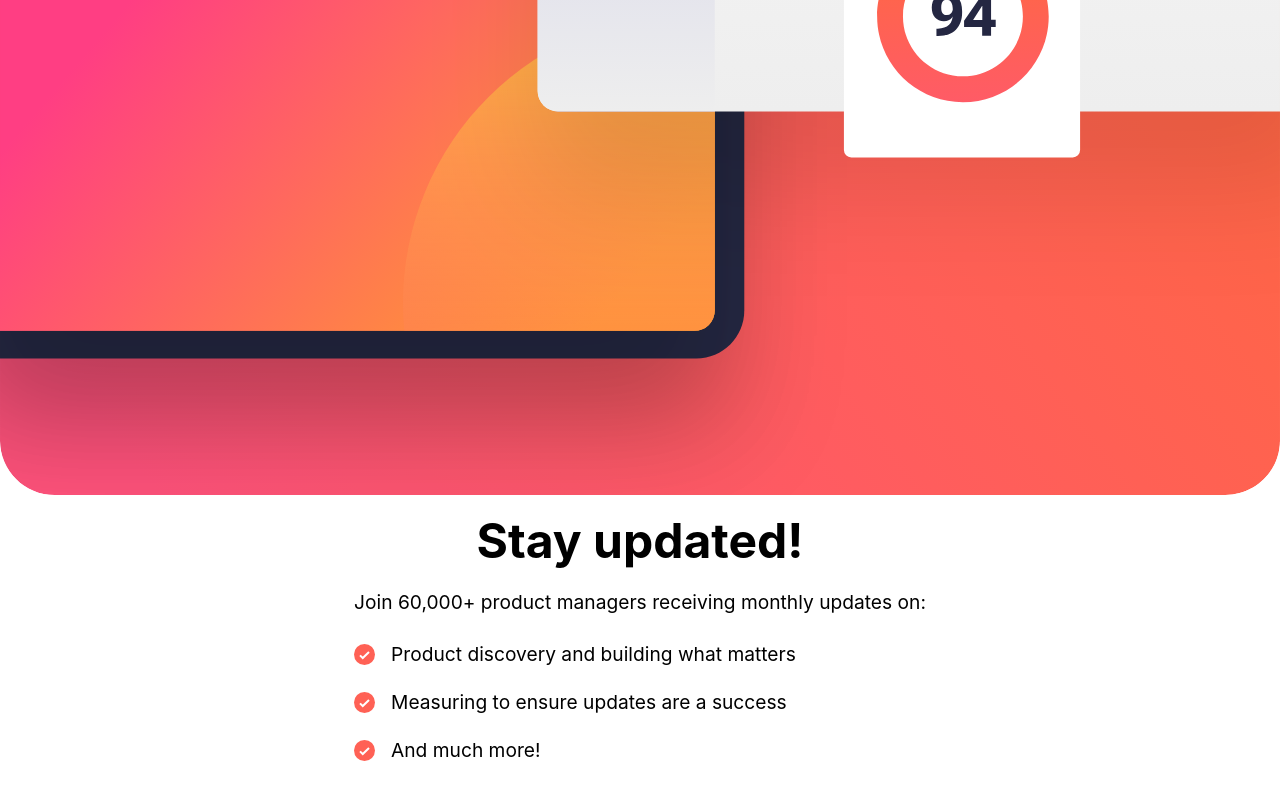
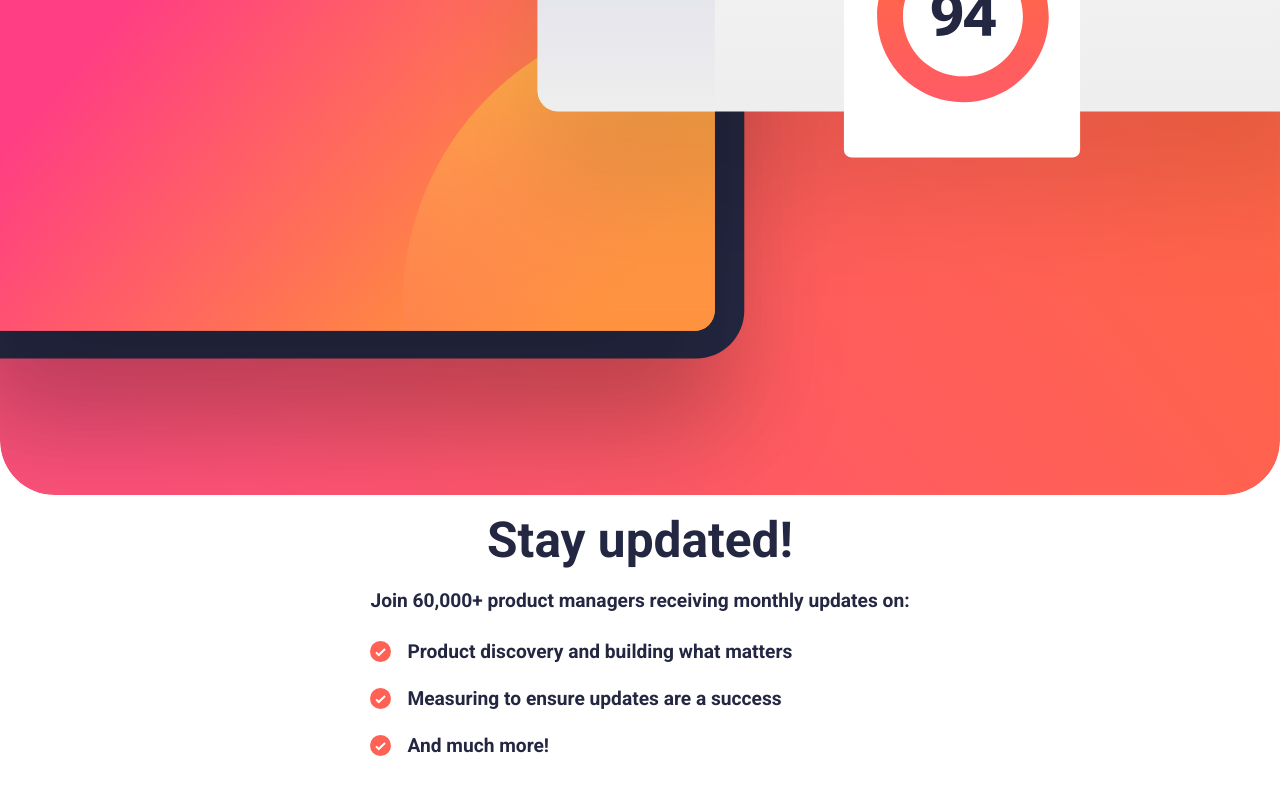
Before and after one commit to Rachelwebdev/newsletter-sign-up, a React (Create React App) app: page / in a window 1280 px wide. Shown: the part 474-1274 px from the top of the page. Built offline with nearby package versions, Linux system fonts and the light colour scheme.

Commit message:
Add font family to the text

```diff
--- a/src/styles/description.css
+++ b/src/styles/description.css
@@ -1,9 +1,12 @@
+@import url('https://fonts.googleapis.com/css2?family=Roboto:wght@400;700&display=swap');
+
 .description-container {
   width: 100%;
   display: flex;
   flex-direction: column;
   justify-content: center;
   align-items: center;
+  font-family: 'Roboto', sans-serif;
 }
 
 .text-container {
@@ -15,14 +18,17 @@
 }
 
 .desc-header {
-  font-size: 3rem;
+  font-size: 3.1rem;
   text-align: center;
   margin-bottom: 1.2rem;
+  color: hsl(234, 29%, 20%);
 }
 
 .descr-text {
   font-size: 1.2rem;
   margin-bottom: 1.8rem;
+  font-weight: 600;
+  color: hsl(234, 29%, 20%);
 }
 
 li {
@@ -34,6 +40,8 @@
 
 li p {
   font-size: 1.2rem;
+  font-weight: 600;
+  color: hsl(234, 29%, 20%);
 }
 
 ul li {
```
